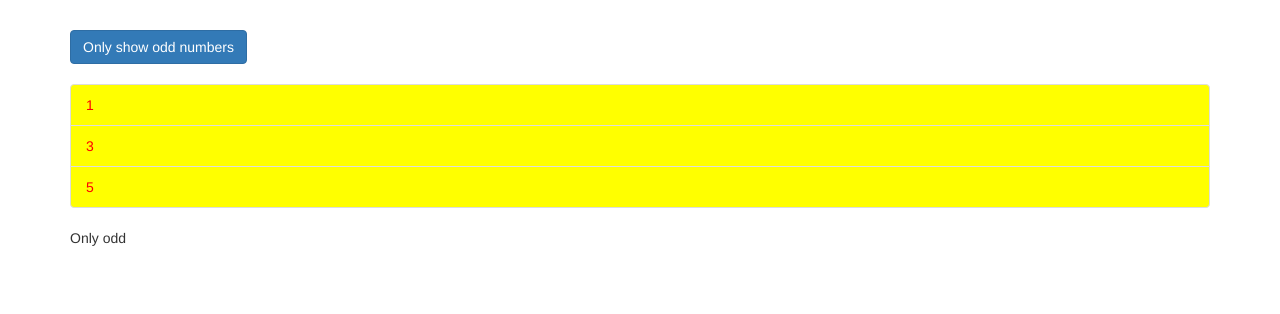
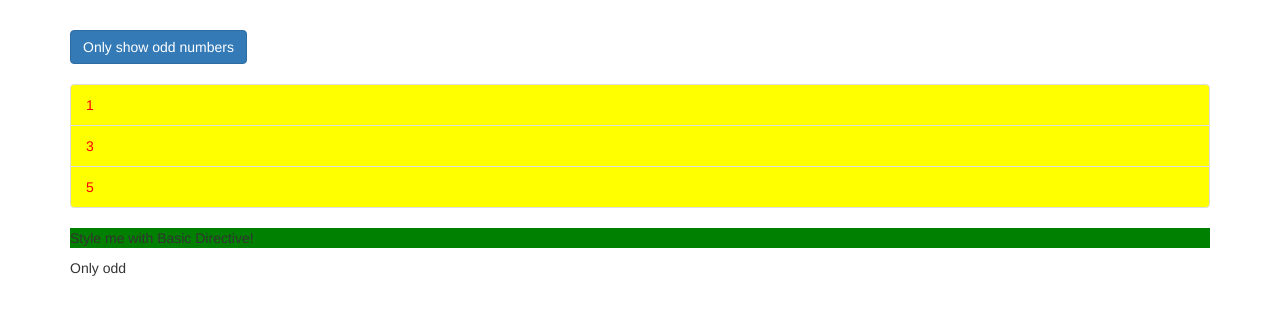
Before and after one commit to JohnGeraldMason/udemy-angular-7-sect-7-directives, an Angular app: page / in a window 1280 px wide. Shown: the top 314 px of the page. Built offline with nearby package versions, Linux system fonts and the light colour scheme.

Commit message:
Added custom directive BasicHighlightDirective

```diff
--- a/src/app/app.component.html
+++ b/src/app/app.component.html
@@ -25,6 +25,7 @@
           </li>
         </div>
       </ul>
+      <p appBasicHighlight>Style me with Basic Directive!</p>
       <ng-template [ngIf]="onlyOdd">
         <p>Only odd</p>
       </ng-template>
--- a/src/app/app.module.ts
+++ b/src/app/app.module.ts
@@ -4,10 +4,12 @@
 import { HttpModule } from '@angular/http';
 
 import { AppComponent } from './app.component';
+import { BasicHighlightDirective } from './basic-highlight/basic-highlight.directive';
 
 @NgModule({
   declarations: [
-    AppComponent
+    AppComponent,
+    BasicHighlightDirective
   ],
   imports: [
     BrowserModule,
--- /dev/null
+++ b/src/app/basic-highlight/basic-highlight.directive.ts
@@ -0,0 +1,15 @@
+import { Directive, ElementRef, OnInit } from "@angular/core";
+
+@Directive({
+    selector: '[appBasicHighlight]'
+})
+
+export class BasicHighlightDirective implements OnInit{
+    constructor(private elementRef: ElementRef) {
+    }
+
+    ngOnInit() {
+        this.elementRef.nativeElement.style.backgroundColor = 'green';
+    }
+
+}
```
